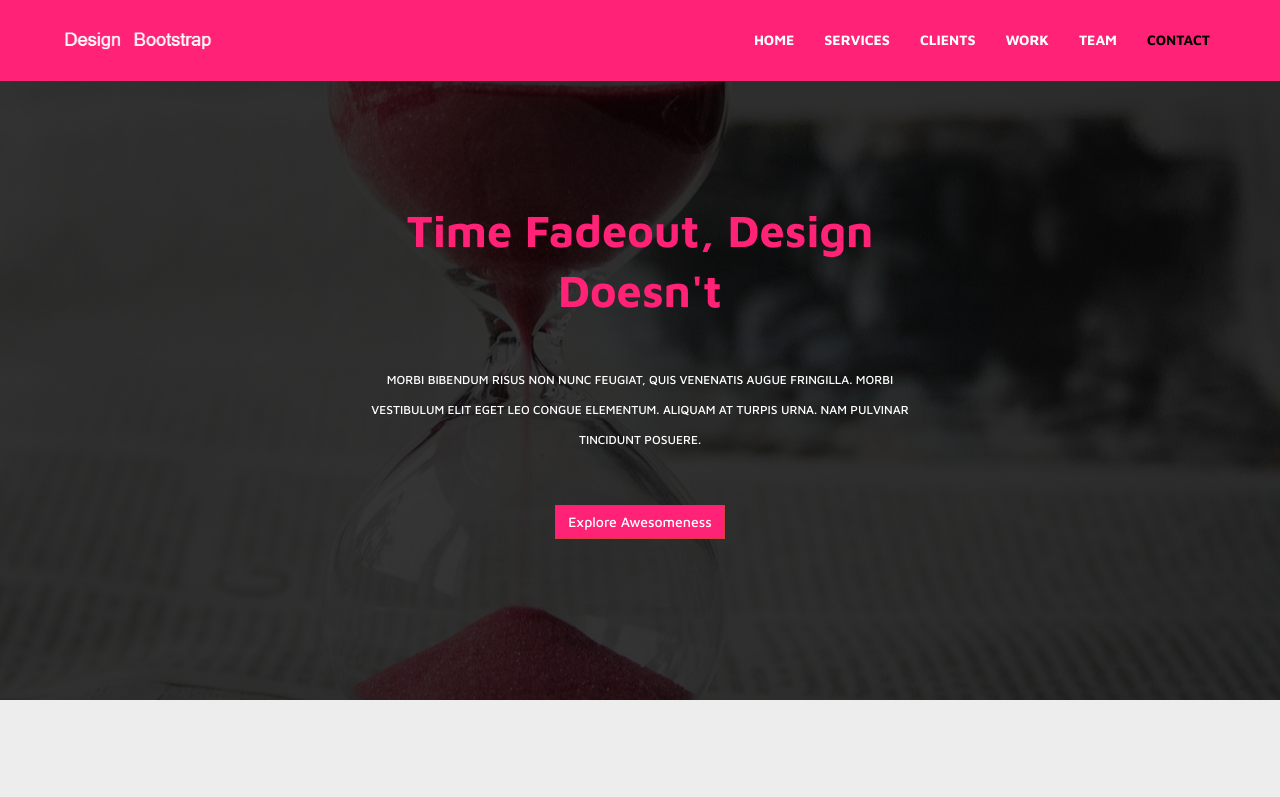
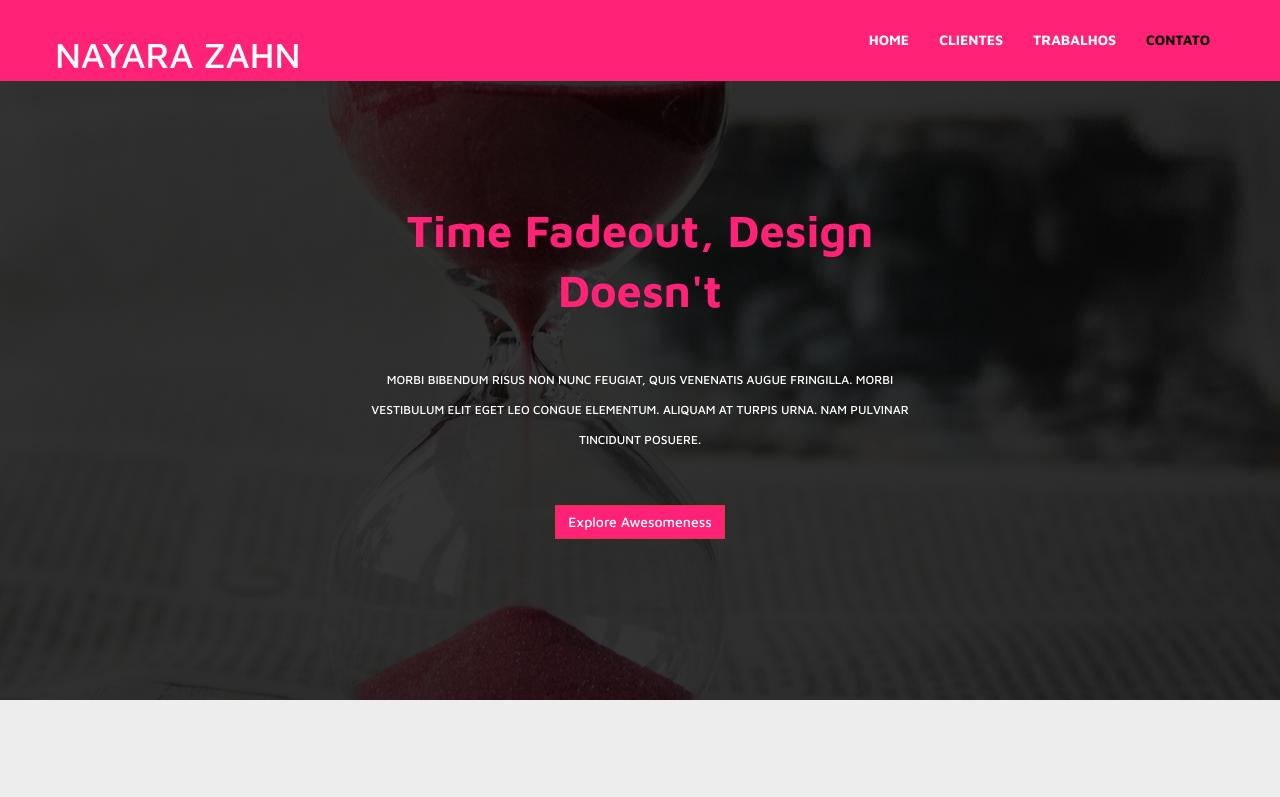
Before and after one commit to nanyzahn/nanyzahn.github.io, a plain HTML site: page index.html in a window 1280 px wide. Shown: the top 797 px of the page. Drawn offline with Linux system fonts and the light colour scheme; files whose address does not match are found by name.

Commit message:
Update index.html

```diff
--- a/index.html
+++ b/index.html
@@ -8,7 +8,7 @@
     <!--[if IE]>
         <meta http-equiv="X-UA-Compatible" content="IE=edge,chrome=1">
         <![endif]-->
-    <title>Bootstrap Design Template - Pink</title>
+    <title>Nayara Zahn - GitHub</title>
     <!-- BOOTSTRAP CORE CSS -->
     <link href="assets/css/bootstrap.css" rel="stylesheet" />
     <!-- IONICON STYLE SHEET FOR BEAUTIFUL ICONS -->
@@ -36,17 +36,17 @@
                     <span class="icon-bar"></span>
                 </button>
                 <a class="navbar-brand" href="#">
-                    <img src="assets/img/logo.png"  alt=""/>
+                   <h1>Nayara Zahn</h1>
                 </a>
             </div>
             <div class="navbar-collapse collapse">
                 <ul class="nav navbar-nav navbar-right">
                     <li><a href="#header">HOME</a></li>
-                    <li><a href="#services">SERVICES</a></li>
-                     <li><a href="#clients">CLIENTS</a></li>
-                    <li><a href="#works">WORK</a></li>
-                    <li><a href="#team">TEAM</a></li>
-                    <li><a href="#contact">CONTACT</a></li>
+                    <!--li><a href="#services">SERVIÇOS</a></li-->
+                     <li><a href="#clients">CLIENTES</a></li>
+                    <li><a href="#works">TRABALHOS</a></li>
+                    <!--li><a href="#team">TEAM</a></li-->
+                    <li><a href="#contact">CONTATO</a></li>
                 </ul>
             </div>
 
```
